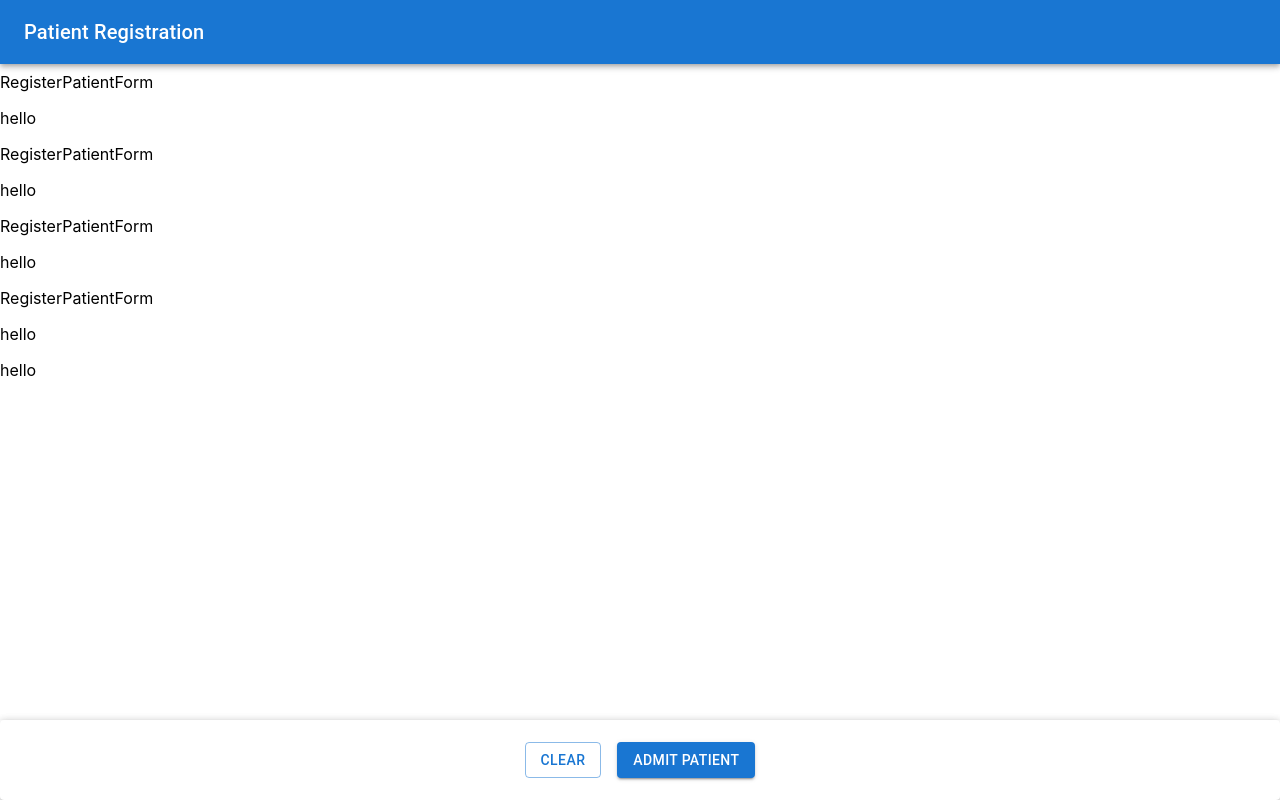
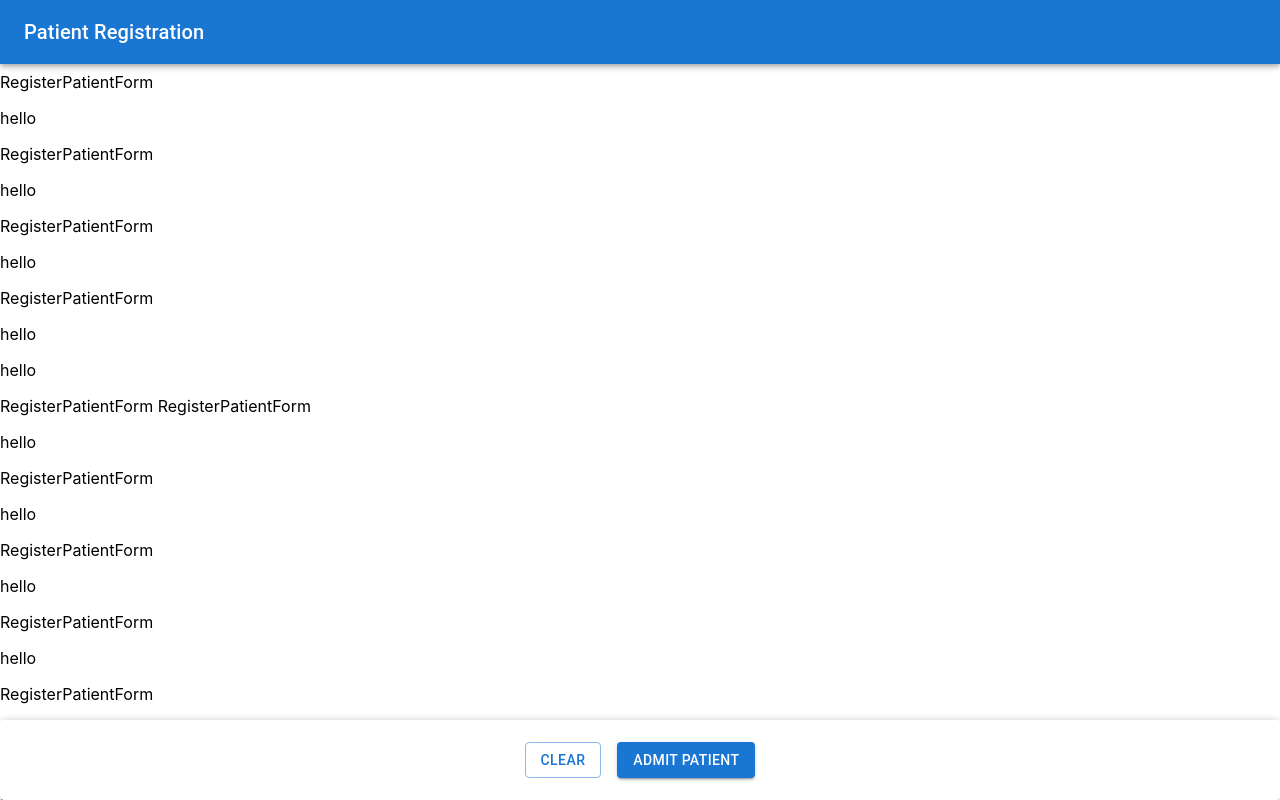
Before and after one commit to networkwithoutborders/Patient-Monitoring-System, a React (Create React App) app in the folder client/: page / in a window 1280 px wide. Built offline with nearby package versions, Linux system fonts and the light colour scheme.

Commit message:
configured react-redux

```diff
--- a/client/package.json
+++ b/client/package.json
@@ -17,6 +17,8 @@
     "react-redux": "^8.0.0",
     "react-router-dom": "^6.3.0",
     "react-scripts": "5.0.1",
+    "redux": "^4.2.0",
+    "redux-promise": "^0.6.0",
     "web-vitals": "^2.1.4"
   },
   "scripts": {
--- a/client/src/components/RegisterPatient/RegisterPatient.jsx
+++ b/client/src/components/RegisterPatient/RegisterPatient.jsx
@@ -2,7 +2,17 @@ import React from "react";
 
 import { Grid, Button, Paper } from "@mui/material";
 
+import { useDispatch } from "react-redux";
+import { registerNewPatient } from "../../redux/registerPatient/registerPatient.action";
+
 const RegisterPatient = () => {
+	const dispatch = useDispatch();
+
+	const handlePatientRegister = () => {
+		console.log("registered");
+		dispatch(registerNewPatient());
+	};
+
 	return (
 		<Paper elevation={3}>
 			<Grid
@@ -11,7 +21,6 @@ const RegisterPatient = () => {
 				justifyContent="center"
 				alignItems="center"
 				sx={{
-					// backgroundColor: "red",
 					width: "100%",
 					height: "80px",
 					boxShadow: 3,
@@ -20,7 +29,7 @@ const RegisterPatient = () => {
 				<Grid item sx={{ mr: 1 }}>
 					<Button variant="outlined">Clear</Button>
 				</Grid>
-				<Grid item sx={{ ml: 1 }}>
+				<Grid item sx={{ ml: 1 }} onClick={handlePatientRegister}>
 					<Button variant="contained">Admit Patient</Button>
 				</Grid>
 			</Grid>
--- a/client/src/components/RegisterPatientForm/RegisterPatientForm.jsx
+++ b/client/src/components/RegisterPatientForm/RegisterPatientForm.jsx
@@ -11,6 +11,23 @@ const RegisterPatientForm = () => {
 			RegisterPatientForm<p>hello</p>
 			RegisterPatientForm<p>hello</p>
 			<p>hello</p>
+			RegisterPatientForm RegisterPatientForm<p>hello</p>
+			RegisterPatientForm<p>hello</p>
+			RegisterPatientForm<p>hello</p>
+			RegisterPatientForm<p>hello</p>
+			RegisterPatientForm<p>hello</p>
+			<p>hello</p>
+			RegisterPatientForm RegisterPatientForm<p>hello</p>
+			RegisterPatientForm<p>hello</p>
+			RegisterPatientForm<p>hello</p>
+			RegisterPatientForm<p>hello</p>
+			RegisterPatientForm<p>hello</p>
+			<p>hello</p>RegisterPatientForm RegisterPatientForm<p>hello</p>
+			RegisterPatientForm<p>hello</p>
+			RegisterPatientForm<p>hello</p>
+			RegisterPatientForm<p>hello</p>
+			RegisterPatientForm<p>hello</p>
+			<p>hello</p>
 		</Box>
 	);
 };
--- a/client/src/index.js
+++ b/client/src/index.js
@@ -5,11 +5,16 @@ import { BrowserRouter as Router } from "react-router-dom";
 import App from "./App";
 import "./index.css";
 
+import { Provider } from "react-redux";
+import ReduxStore from "./redux/store";
+
 const root = ReactDOM.createRoot(document.getElementById("root"));
 root.render(
 	<React.StrictMode>
-		<Router>
-			<App />
-		</Router>
+		<Provider store={ReduxStore()}>
+			<Router>
+				<App />
+			</Router>
+		</Provider>
 	</React.StrictMode>
 );
--- /dev/null
+++ b/client/src/redux/registerPatient/registerPatient.action.jsx
@@ -0,0 +1,7 @@
+import types from "./registerPatient.types";
+import * as utils from "./registerPatient.utils";
+
+export const registerNewPatient = (...args) => ({
+	type: types.REGISTER_NEW_PATIENT,
+	payload: utils.registerNewPatient(...args),
+});
--- /dev/null
+++ b/client/src/redux/registerPatient/registerPatient.reducer.jsx
@@ -0,0 +1,17 @@
+import types from "./registerPatient.types";
+
+const INITIAL_STATE = {};
+
+const registerPatientReducer = (state = INITIAL_STATE, action) => {
+	switch (action.type) {
+		case types.REGISTER_NEW_PATIENT:
+			return {
+				new: action.payload,
+			};
+
+		default:
+			return state;
+	}
+};
+
+export default registerPatientReducer;
--- /dev/null
+++ b/client/src/redux/registerPatient/registerPatient.types.jsx
@@ -0,0 +1,5 @@
+const types = {
+	REGISTER_NEW_PATIENT: "REGISTER_NEW_PATIENT",
+};
+
+export default types;
--- /dev/null
+++ b/client/src/redux/registerPatient/registerPatient.utils.jsx
@@ -0,0 +1,5 @@
+export const registerNewPatient = () => {
+	return {
+		hello: "hello",
+	};
+};
--- a/client/src/redux/root-reducer.jsx
+++ b/client/src/redux/root-reducer.jsx
@@ -0,0 +1,7 @@
+import { combineReducers } from "redux";
+
+import registerPatientReducer from "./registerPatient/registerPatient.reducer";
+
+const rootReducer = combineReducers({ registerPatientReducer });
+
+export default rootReducer;
--- a/client/src/redux/store.jsx
+++ b/client/src/redux/store.jsx
@@ -0,0 +1,17 @@
+import { createStore, applyMiddleware, compose } from "redux";
+import promiseMiddleware from "redux-promise";
+import rootReducer from "./root-reducer";
+
+const ReduxStore = () => {
+	const composeEnhancers =
+		window.__REDUX_DEVTOOLS_EXTENSION_COMPOSE__ || compose;
+
+	const store = createStore(
+		rootReducer,
+		composeEnhancers(applyMiddleware(promiseMiddleware))
+	);
+
+	return store;
+};
+
+export default ReduxStore;
```
Also changed, not shown: 1 other file (tests, documents, lock files or other folders).
